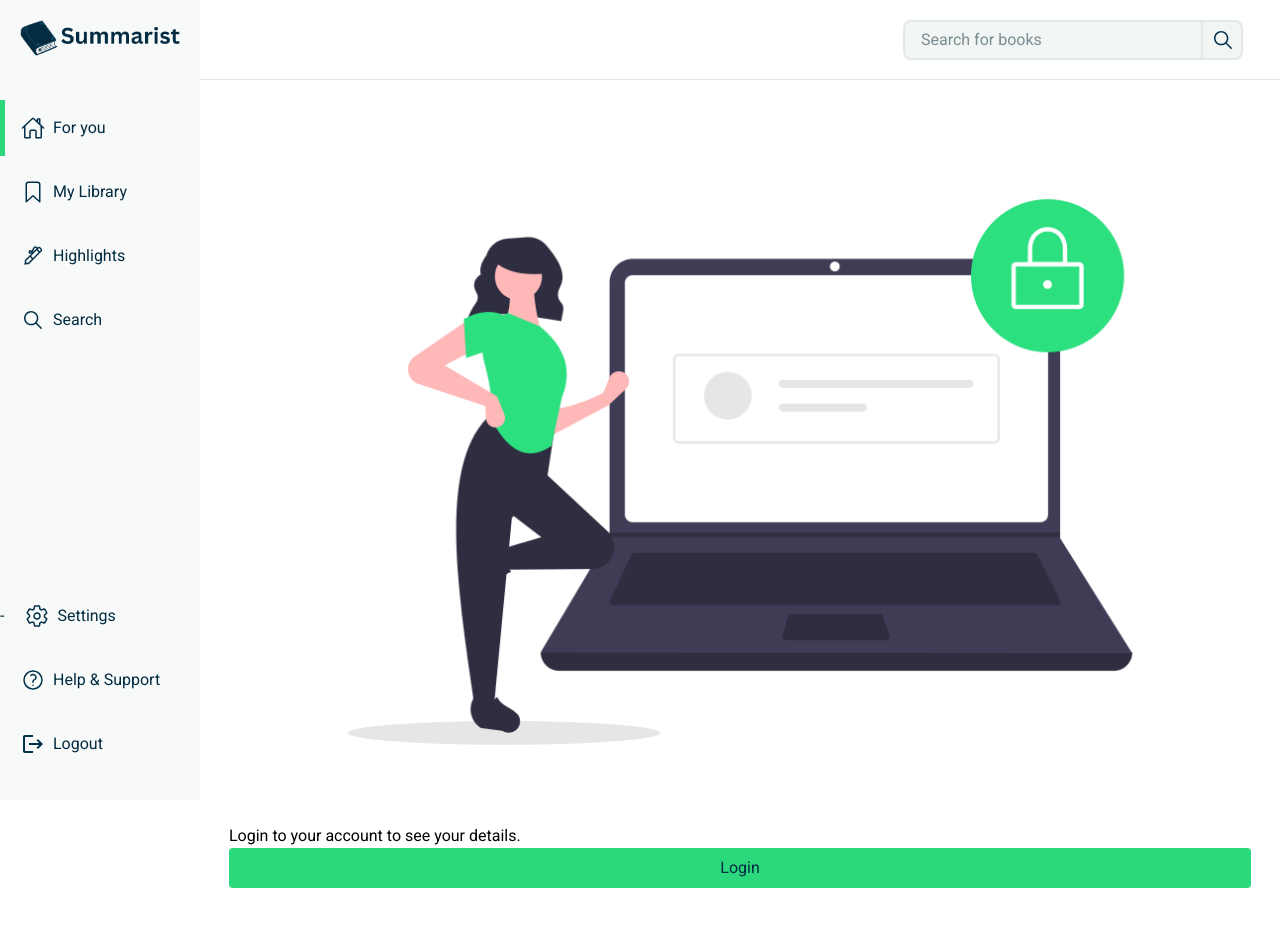
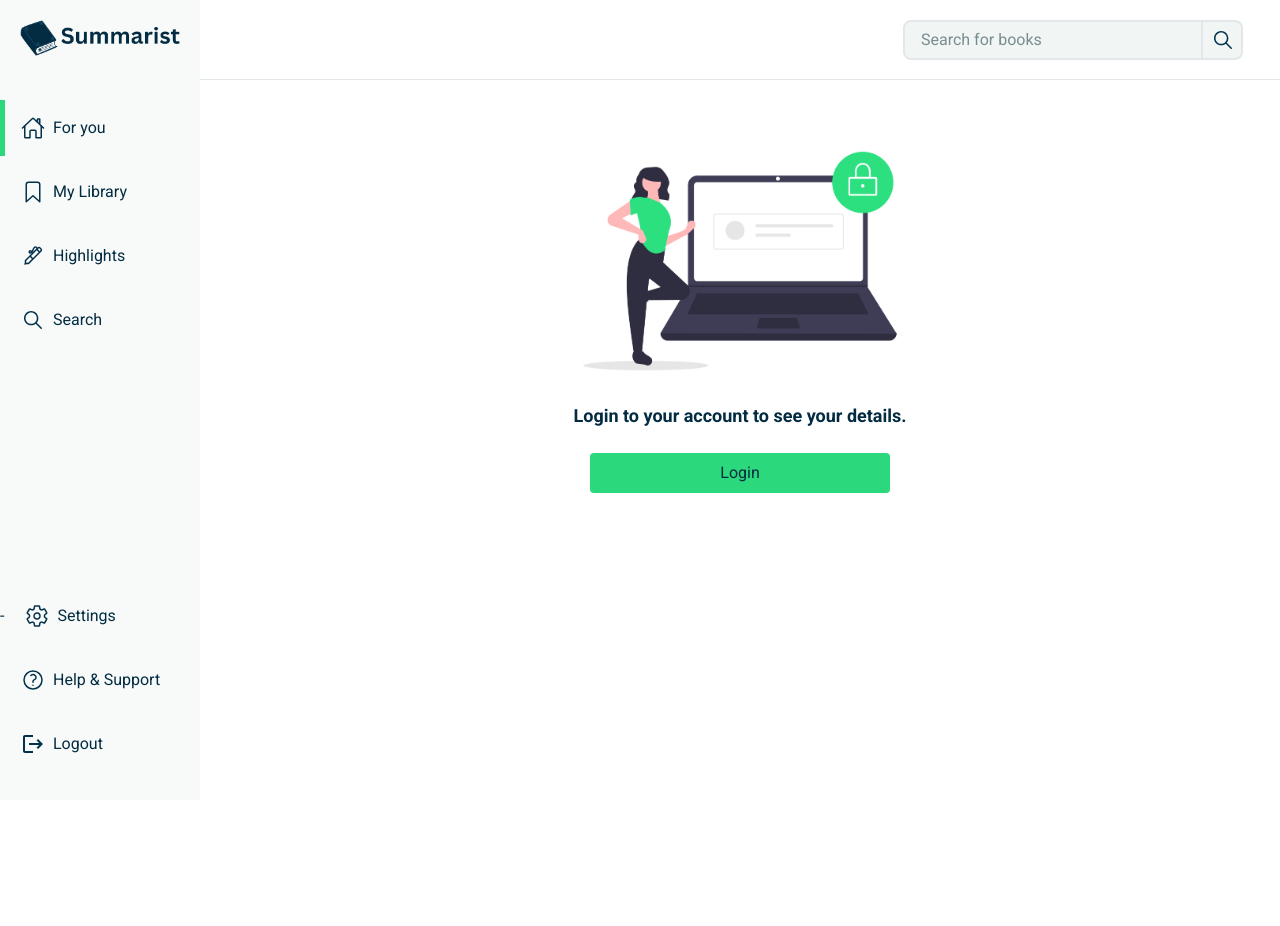
Before and after one commit to shavonnewhiffin/summaristproject, a Next.js app: page /settings in a window 1280 px wide. After the commit the page ends 800 px from the top, so only its background shows below. Built offline with nearby package versions, Linux system fonts and the light colour scheme; no server answers.

Commit message:
feat: created code for login prompt

```diff
--- a/app/styles/dashboard/Settings.module.css
+++ b/app/styles/dashboard/Settings.module.css
@@ -33,3 +33,28 @@
 .settings__text {
     color: #032b41;
 }
+
+/* LOGIN PROMPT */
+
+.login__prompt{
+    display: flex;
+    flex-direction: column;
+    align-items: center;
+    justify-content: center;
+}
+
+.login__img--wrapper {
+    width: 40%;
+}
+
+.login__text {
+    font-size: 18px;
+    font-weight: 700;
+    color: #032b41;
+}
+
+.login__btn{
+width: 100%;
+max-width: 300px;
+margin-top: 24px;
+}
```
